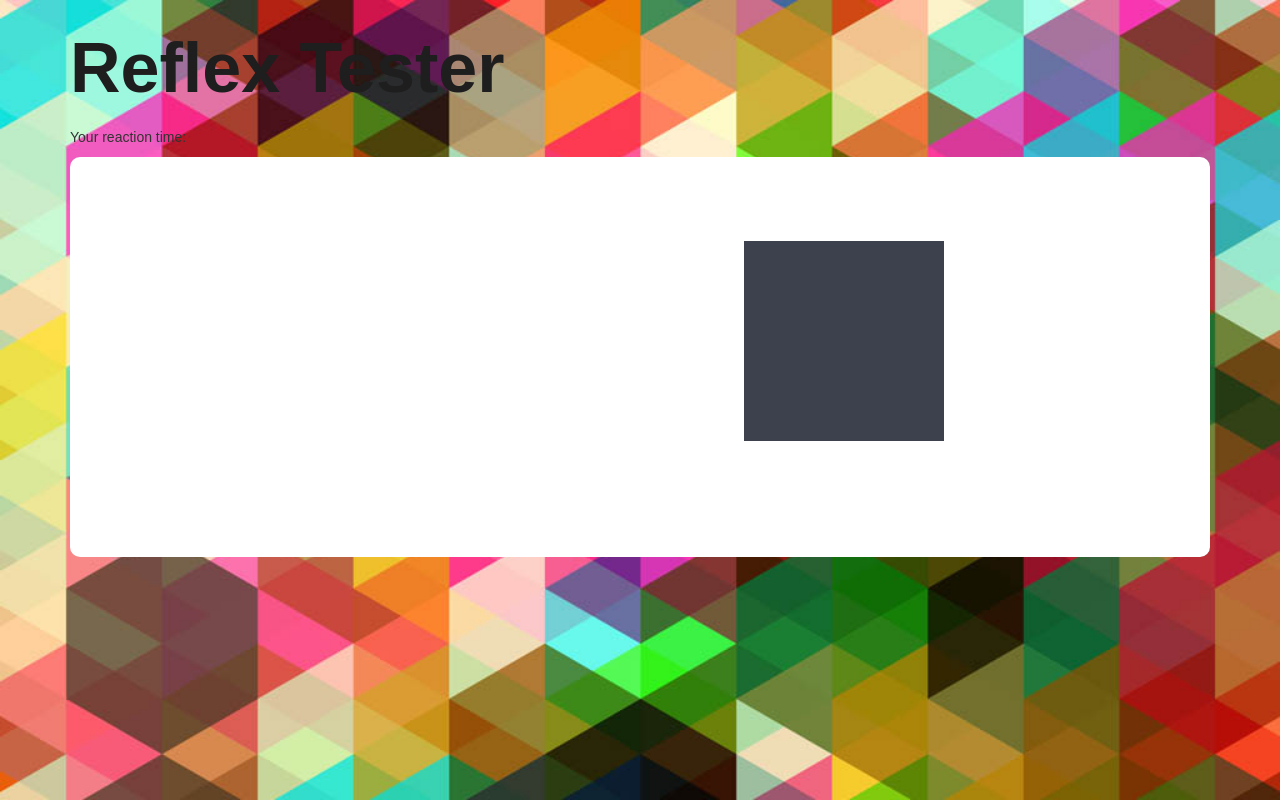
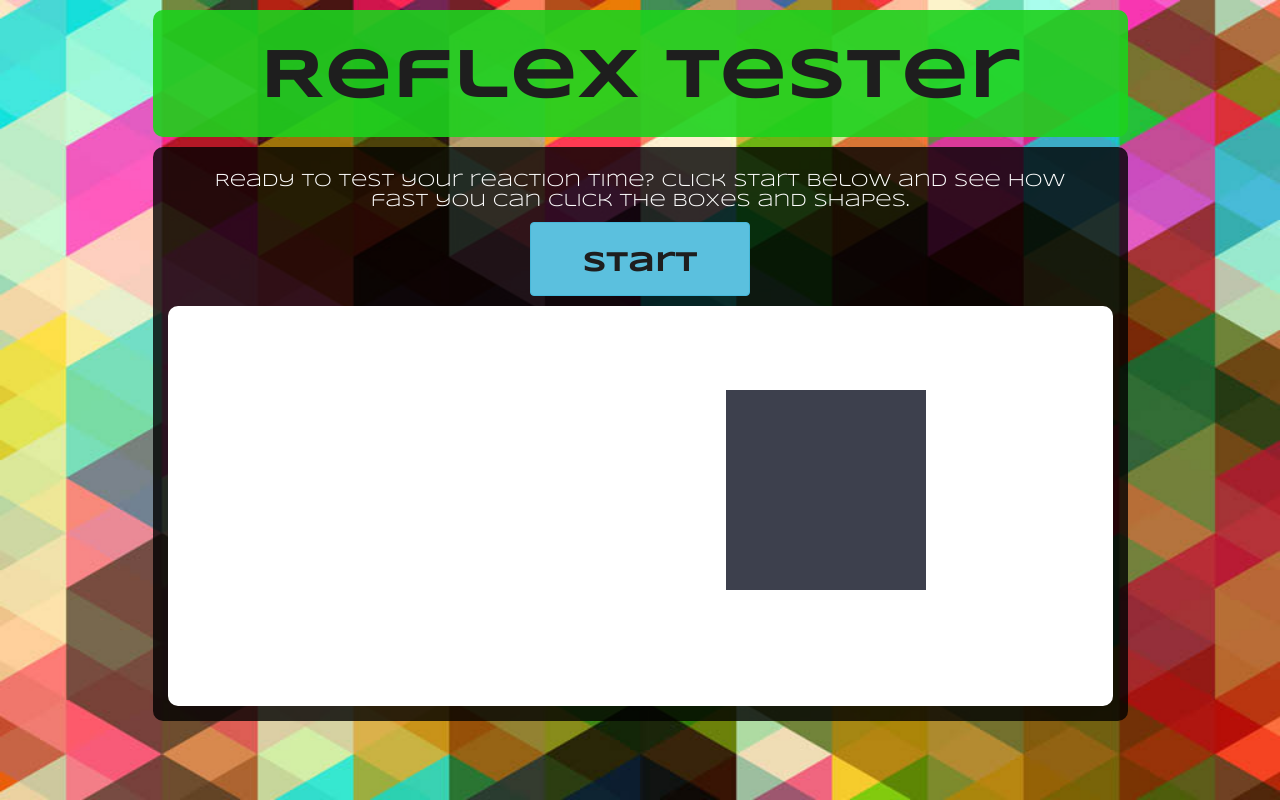
Before and after one commit to Summer-Rose/JavaScript-Reflex-Tester, a plain HTML site: page index.html in a window 1280 px wide. Drawn offline with nearby package versions, Linux system fonts and the light colour scheme.

Commit message:
Add bootstrap grid to display content

```diff
--- a/index.html
+++ b/index.html
@@ -3,6 +3,7 @@
   <head>
   	<meta name="viewport" content="initial-scale=1.0, user-scalable=no" />
     <link href="css/bootstrap.css" rel="stylesheet" type="text/css">
+    <link href='https://fonts.googleapis.com/css?family=Syncopate:400,700' rel='stylesheet' type='text/css'>
     <link href="css/styles.css" rel="stylesheet" type="text/css">
     <script src="js/jquery-1.11.3.js"></script>
     <script src="js/scripts.js"></script>
@@ -10,13 +11,34 @@
   </head>
   <body>
   	<div class="container">
-	  	<div class="header">
-	  		<h1 class="title">Reflex Tester</h1>
+
+  		<div class="row">
+  			<div class="col-sm-1 col-md-1 col-lg-1"></div>
+		  		<div class="headerArea col-sm-10 col-md-10 col-lg-10">
+		  			<h1 class="title">Reflex Tester</h1>
+		  		</div>
+	  		<div class="col-sm-1 col-md-1 col-lg-1"></div>
 	  	</div>
-	  	<p>Your reaction time: <span id="reactionTime"></span></p>
-	  	<div id="playArea">
-	  		<div id="box"></div>
-	  	</div>
+
+	  	<div class="row">
+		  	<div class="col-sm-1 col-md-1 col-lg-1"></div>
+		  		<div class="bodyArea col-sm-10 col-md-10 col-lg-10">
+			  		<div id="menuArea">
+			  			<div id="start">
+				  			<h4>Ready to test your reaction time? Click start below and see how fast you can click the boxes and shapes.</h4>
+				  			<button id="startGame" class="btn btn-info" onclick="playGame()"><h3>Start</h3></button>
+				  		</div>
+				  		<div id="results">
+			  				<h3 id="time">Your reaction time: <span id="reactionTime"></span> seconds</h3>
+			  			</div>
+			  		</div>
+		  			<div id="playArea">
+		  				<div id="box"></div>
+		  			</div>
+		  		</div>
+	  		<div class="col-sm-1 col-md-1 col-lg-1"></div>
+		</div>
+
 	</div>
   </body>
 </html>
```
